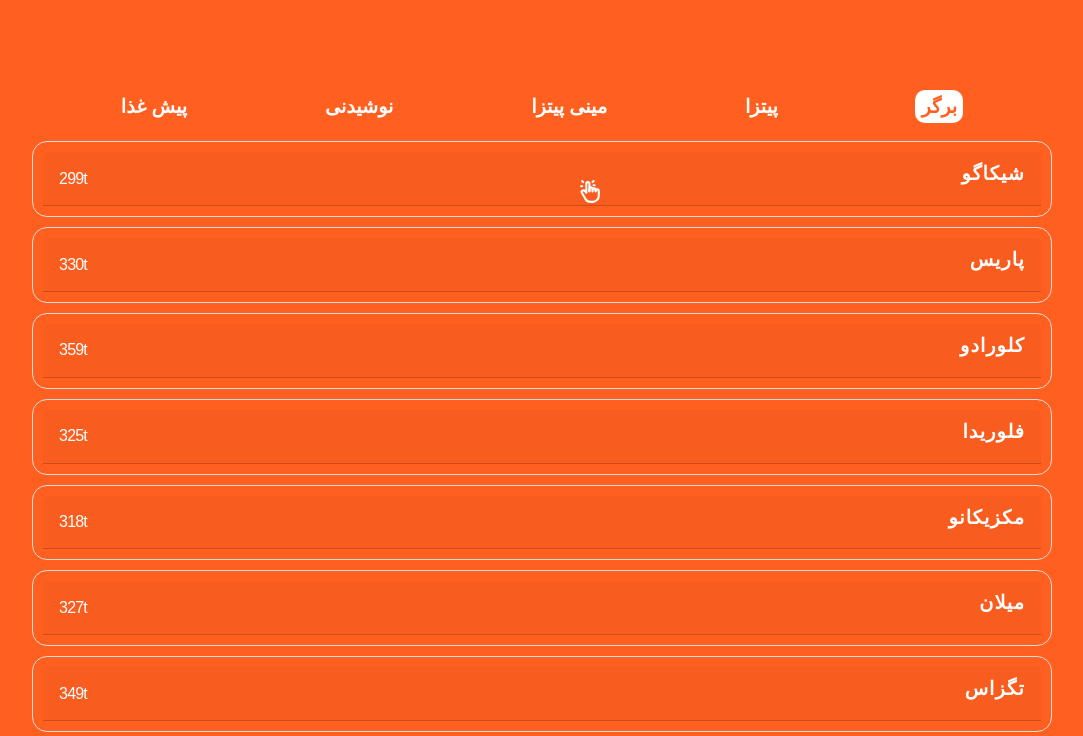
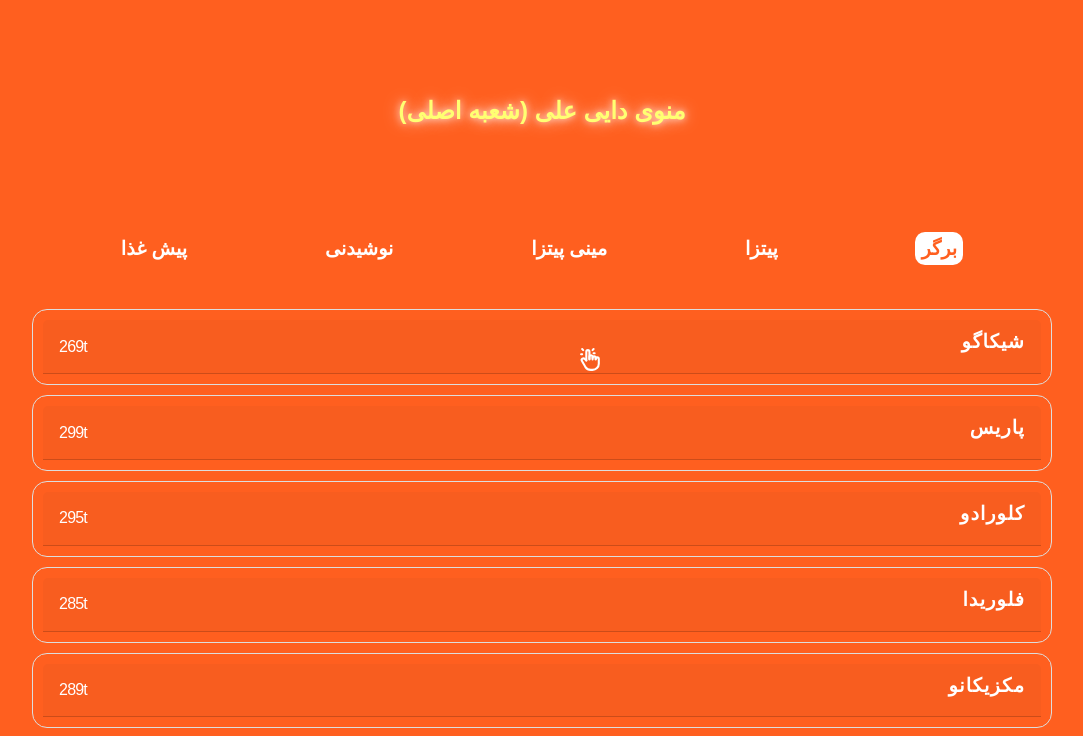
Before and after one commit to pedramjlo/Daei-Ali-ORG, a React (Create React App) app: page / in a window 1280 px wide. Shown: the part 1087-1823 px from the top of the page, without its empty margins (98-1181 px from the left). Built offline with nearby package versions, Linux system fonts and the light colour scheme; a web font is replaced by a local one.

Commit message:
added daei ali button

```diff
--- /dev/null
+++ b/src/components/DaeiAliContent.jsx
@@ -0,0 +1,122 @@
+// PizzaContent.js
+import React from 'react';
+import Card from './card';
+import '../card.css';
+
+
+const DaeiAliContent = () => {
+    return (
+        <div>
+            <Card title="کوکتل گوشت " price="140t">
+            </Card>
+
+            <Card title="کراکف پنیر " price="210t">
+            </Card>
+
+            <Card title="کوکتل پنیر" price="150tt">
+            </Card>
+
+            <Card title="کوکتل ویژه " price="200t">
+            </Card>
+
+
+            <Card title="هات داگ پنیر " price="160t">
+            </Card>
+
+            <Card title="هات داگ گوشت  " price="150t">
+            </Card>
+
+            <Card title="رویال هات " price="230t">
+            </Card>
+
+            <Card title="قارچ برگر" price="220t">
+            </Card>
+
+            <Card title="چیز برگر " price="220t">
+            </Card>
+
+            <Card title="دوبل برگر" price="340t">
+            </Card>
+
+            <Card title="همبرگر ویژه دایی علی " price="250t">
+            </Card>
+
+            <Card title="رویال برگر" price="270t">
+            </Card>
+
+            <Card title="همبرگر دستی " price="200t">
+            </Card>
+
+            <Card title=" بندری Max " price="230t">
+            </Card>
+
+            <Card title=" بندری بلم والا" price="150t">
+            </Card>
+
+            <Card title=" غول بندری  " price="205t">
+            </Card>
+
+            <Card title="  بندری ولم پایین  " price="120t">
+            </Card>
+
+            <Card title="  بندری ویژه دایی علی " price="190t">
+            </Card>
+
+            <Card title="  فلافل آبادان" price="65t">
+            </Card>
+
+            <Card title="غول پنیر بندری" price="250t">
+            </Card>
+
+            <Card title=" کتلت برگر" price="240t">
+            </Card>
+
+            <Card title="  کتلت کلاسیک" price="90t">
+            </Card>
+
+            <Card title="  کتلت کوکتل" price="160t">
+            </Card>
+
+            <Card title=" میکس ویژه کتلت دایی علی " price="270t">
+            </Card>
+
+            <Card title="  کتلت بندری " price="170t">
+            </Card>
+
+            <Card title="   کتلت مخصوص " price="145t">
+            </Card>
+
+            <Card title="  کتلت ویژه دایی علی  " price="185t">
+            </Card>
+
+            <Card title="  کتلت گوشت  " price="160t">
+            </Card>
+
+            <Card title="   کتلت مرغ  " price="150t">
+            </Card>
+
+            <Card title="  ساندویچ مغز و زبان   " price="300t">
+            </Card>
+
+            <Card title=" ساندویچ ژامبون تنوری " price="200t">
+            </Card>
+
+            <Card title=" ساندویچ زبان  " price="300t">
+            </Card>
+
+
+
+            <Card title="رویال فیله " price="250t">
+            </Card>
+
+            <Card title="ویژه فیله (مرغ) " price="220t">
+            </Card>
+
+            <Card title=" ساندویچ مغز" price="250t">
+            </Card>
+
+        </div>
+    );
+};
+
+export default DaeiAliContent;
--- a/src/components/burgerpage.jsx
+++ b/src/components/burgerpage.jsx
@@ -19,7 +19,7 @@ const BurgerContent = () => {
         <div>
             <Card
                 title="شیکاگو"
-                price="299t"
+                price="269t"
                 isHighlighted={!interacted} // highlight the first card if not interacted
                 onExpand={handleCardInteraction}
             >
@@ -28,7 +28,7 @@ const BurgerContent = () => {
 
             <Card
                 title="پاریس"
-                price="330t"
+                price="299t"
                 onExpand={handleCardInteraction}
             >
                 <p style={{ direction: "rtl" }}>2 عدد برگر 80 گرمی گوساله - پنیر گودا و پنیر ترکیبی - قارچ - سس برگر و سس خردل شیرین</p>
@@ -36,7 +36,7 @@ const BurgerContent = () => {
 
             <Card
                 title="کلورادو"
-                price="359t"
+                price="295t"
                 onExpand={handleCardInteraction}
             >
                 <p style={{ direction: "rtl" }}>2 عدد برگر 80 گرمی گوساله - شنیسل مرغ گریل شده پنیر گودا - سس برگر و سس خردل شیرین - پیاز خورد شده</p>
@@ -44,7 +44,7 @@ const BurgerContent = () => {
 
             <Card
                 title="فلوریدا"
-                price="325t"
+                price="285t"
                 onExpand={handleCardInteraction}
             >
                 <p style={{ direction: "rtl" }}>2 عدد برگر 80 گرمی گوساله - پنیر گودا - پیاز خورد شده - سس برگر و سس قارچ و سس خردل شیرین</p>
@@ -52,7 +52,7 @@ const BurgerContent = () => {
 
             <Card
                 title="مکزیکانو"
-                price="318t"
+                price="289t"
                 onExpand={handleCardInteraction}
             >
                 <p style={{ direction: "rtl" }}>2 عدد برگر 80 گرمی گوساله - پنیر گودا - هالوپینو - پپرونی - سس برگر - سس چیلی تای - پیاز خورد شده</p>
@@ -60,7 +60,7 @@ const BurgerContent = () => {
 
             <Card
                 title="میلان"
-                price="327t"
+                price="279t"
                 onExpand={handleCardInteraction}
             >
                 <p style={{ direction: "rtl" }}>2 برگر 80 گرمی گوساله پنیر گورگونزولا - پنیر گودا - گوجه خشک - سس برگر و سس پستو</p>
@@ -68,7 +68,7 @@ const BurgerContent = () => {
 
             <Card
                 title="تگزاس"
-                price="349t"
+                price="309t"
                 onExpand={handleCardInteraction}
             >
                 <p style={{ direction: "rtl" }}>2 عدد برگر 80 گرمی گوساله - بیکن - پنیر گودا - قارچ با سس باربیکیو تفت داده شده - نان مک - سس برگر و سس خامه شیرین</p>
@@ -76,7 +76,7 @@ const BurgerContent = () => {
 
             <Card
                 title="دبل فولی"
-                price="518t"
+                price="459t"
                 onExpand={handleCardInteraction}
             >
                 <p style={{ direction: "rtl" }}>4 عدد برگر 80 گرمی گوساله - پنیر گودا 2 عدد - سس برگر و سس خردل شیرین و سس قارج - بیکن کریسپی</p>
--- a/src/components/drinkspage.jsx
+++ b/src/components/drinkspage.jsx
@@ -5,22 +5,22 @@ import '../card.css';
 const DrinksContent = () => {
     return (
        <div>
-             <Card title="اسپرایت" price="25t">
+             <Card title="اسپرایت" price="31t">
             </Card>
 
-            <Card title="آب معدنی" price="6t">
+            <Card title="آب معدنی" price="6.5t">
             </Card>
 
-            <Card title="کوکا کولا" price="25t">
+            <Card title="کوکا کولا" price="31t">
             </Card>
 
-            <Card title="پپسی " price="25t">
+            <Card title="پپسی " price="31t">
             </Card>
 
-            <Card title="دلستر" price="25t">
+            <Card title="دلستر" price="34t">
             </Card>
 
-            <Card title="فانتا" price="25t">
+            <Card title="فانتا" price="31t">
             </Card>
 
             <Card title="Cold Brew" price="60t">
--- a/src/components/menu-groups.jsx
+++ b/src/components/menu-groups.jsx
@@ -7,18 +7,23 @@ import BurgerContent from './burgerpage';
 import MiniPizzaContent from './minipage';
 import DrinksContent from './drinkspage';
 import StartersContent from './starterspage';
+import DaeiAliContent from './DaeiAliContent';
 
 
 const MenuGroups = () => {
     const links = [
+
         { label: 'برگر', component: BurgerContent },
         { label: 'پیتزا', component: PizzaContent },
         { label: 'مینی پیتزا', component: MiniPizzaContent },
         { label: 'نوشیدنی', component: DrinksContent },
-        { label: 'پیش غذا', component: StartersContent }
+        { label: 'پیش غذا', component: StartersContent },
+
     ];
 
     const [activeIndex, setActiveIndex] = useState(0); // Default to "پیتزا"
+
+ /* { label: 'کتلت دایی علی', component: DaeiAliContent } */
 
     const handleClick = (index, event) => {
         event.preventDefault();
@@ -28,7 +33,21 @@ const MenuGroups = () => {
     const ActiveComponent = links[activeIndex].component;
 
     return (
-        <div>
+        <div style={{ display: 'flex', flexDirection: 'column', justifyContent: 'center'}}>
+
+
+
+                <a
+                    href="#"
+                    onClick={(event) => handleClick(links.length, event)}
+                    className={`winking-text ${activeIndex === links.length ? 'active' : ''}`}
+                    style={{ textDecoration: 'none', textAlign: 'center', fontSize: '1.5rem',  color: '#FFFFF0', paddingBottom: '10%' }}
+                >
+                    منوی دایی علی (شعبه اصلی)
+                </a>
+
+
+
             <ul className='menu-list'>
                 {links.map((link, index) => (
                     <li key={index}>
@@ -42,9 +61,11 @@ const MenuGroups = () => {
                     </li>
                 ))}
             </ul>
+
             <div className='content'>
                 <ActiveComponent />
             </div>
+
         </div>
     );
 };
--- a/src/components/pizzapage.jsx
+++ b/src/components/pizzapage.jsx
@@ -28,7 +28,7 @@ const PizzaContent = () => {
             <Card title="بوقلمون پستو" price="387t">
             </Card>
 
-            <Card title="مارگاریتا" price="170t">
+            <Card title="مارگاریتا" price="210t">
             </Card>
 
             <Card title="رست بیف" price="477t">
--- a/src/components/starterspage.jsx
+++ b/src/components/starterspage.jsx
@@ -6,10 +6,10 @@ import '../card.css';
 const StartersContent = () => {
     return(
         <div>
-            <Card title="سیب زمینی ساده" price="95t">
+            <Card title="سیب زمینی ساده" price="110t">
             </Card>
 
-            <Card title="سیب زمینی ویژه" price="175t">
+            <Card title="سیب زمینی ویژه" price="235t">
             </Card>
 
             <Card title="سالاد کلم" price="30t">
--- a/src/home.css
+++ b/src/home.css
@@ -14,6 +14,7 @@ h2 {
     display: flex;
     flex-direction: column;
     justify-content: center;
+
 }
 
 .welcome-text, .description{
--- a/src/menu-groups.css
+++ b/src/menu-groups.css
@@ -42,3 +42,27 @@ ul li {
         font-weight: 600;
     }
 }
+
+.winking-text {
+    font-size: 2em;
+    font-weight: bold;
+    animation: color-wink 1s infinite alternate;
+}
+
+@keyframes color-wink {
+    0% {
+        color: white;
+        text-shadow: 0 0 5px rgba(255, 255, 255, 0.6),
+                     0 0 10px rgba(255, 255, 255, 0.6);
+    }
+    50% {
+        color: yellow;
+        text-shadow: 0 0 10px rgba(255, 255, 255, 0.8),
+                     0 0 20px rgba(255, 255, 255, 0.8);
+    }
+    100% {
+        color: white;
+        text-shadow: 0 0 5px rgba(255, 255, 255, 0.6),
+                     0 0 10px rgba(255, 255, 255, 0.6);
+    }
+}
```
